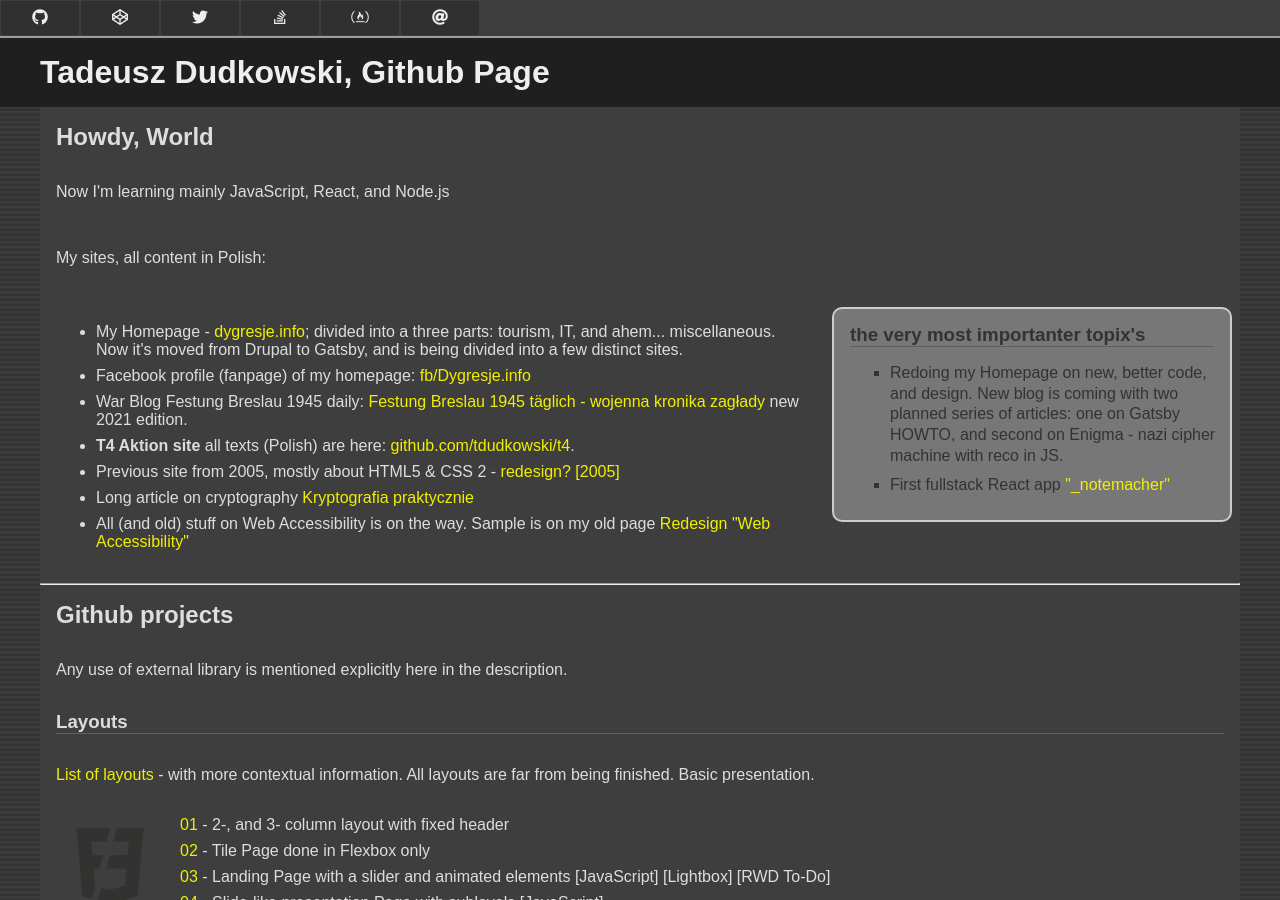
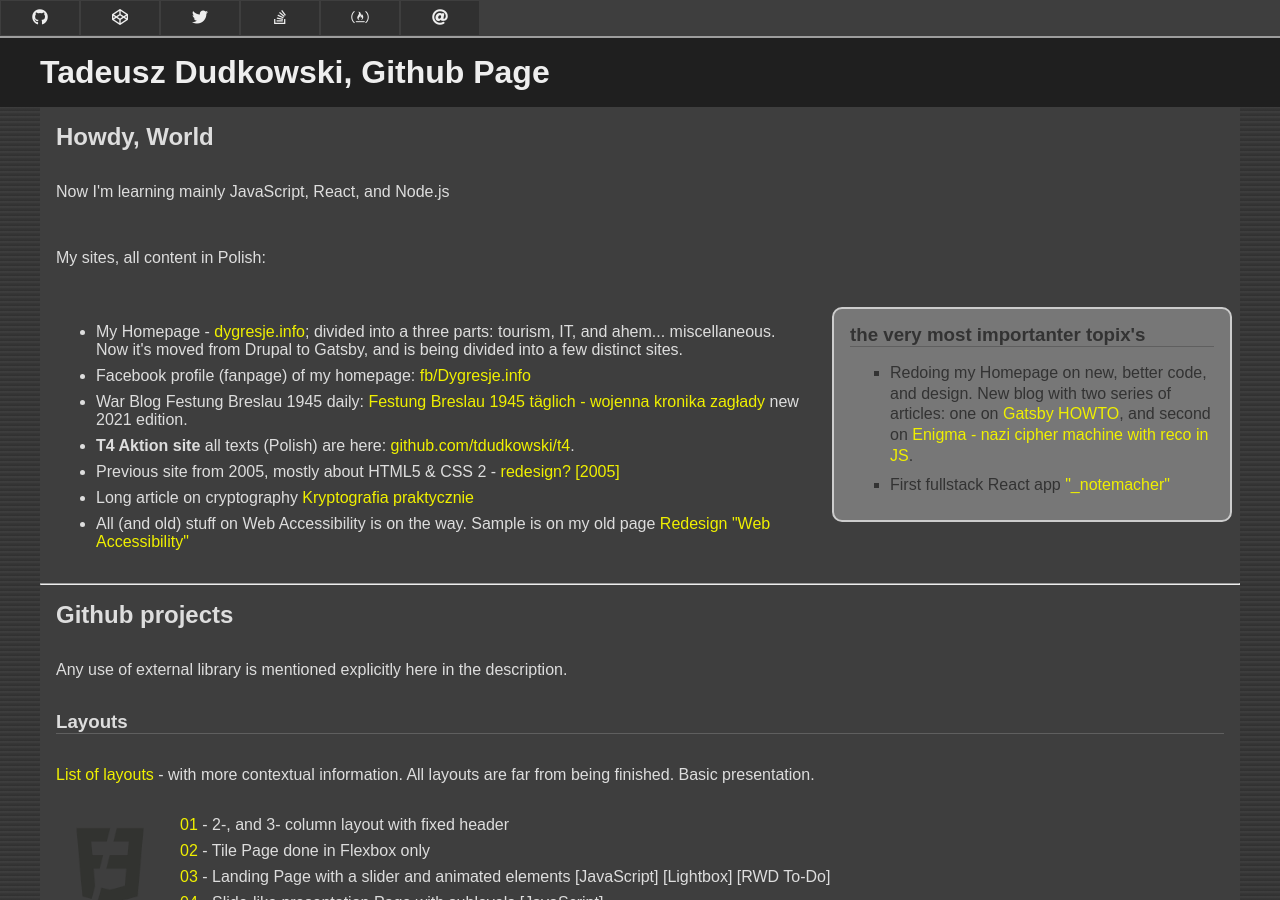
Before and after one commit to tdudkowski/tdudkowski.github.io, a Jekyll site: the page built from index.html, in a window 1280 px wide and 900 px high. Built offline with Jekyll 4.4.1, drawn with Linux system fonts in a browser that asks for light colours; nearby versions of some CDN libraries; some of the changed text lies outside the part shown.

Commit message:
updated content

```diff
--- a/index.html
+++ b/index.html
@@ -52,8 +52,8 @@ title: Tadeusz Dudkowski, Github Page
   <div class="doc100">
     <h3>the very most importanter topix's</h3>
     <ul>
-      <li>Redoing my Homepage on new, better code, and design. New blog is coming with two planned series of articles:
-        one on Gatsby HOWTO, and second on Enigma - nazi cipher machine with reco in JS.</li>
+      <li>Redoing my Homepage on new, better code, and design. New blog with two series of articles:
+        one on  <a href="https://dygresje.info/blog/gatsby">Gatsby HOWTO</a>, and second on <a href="https://dygresje.info/blog/enigma">Enigma - nazi cipher machine with reco in JS</a>.</li>
       <li>First fullstack React app <a href="https://tdudkowski.github.io/notemacher/">"_notemacher"</a></li>
     </ul>
   </div>
```
Also changed, not shown: other parts of index.html (+2 -1 lines).
